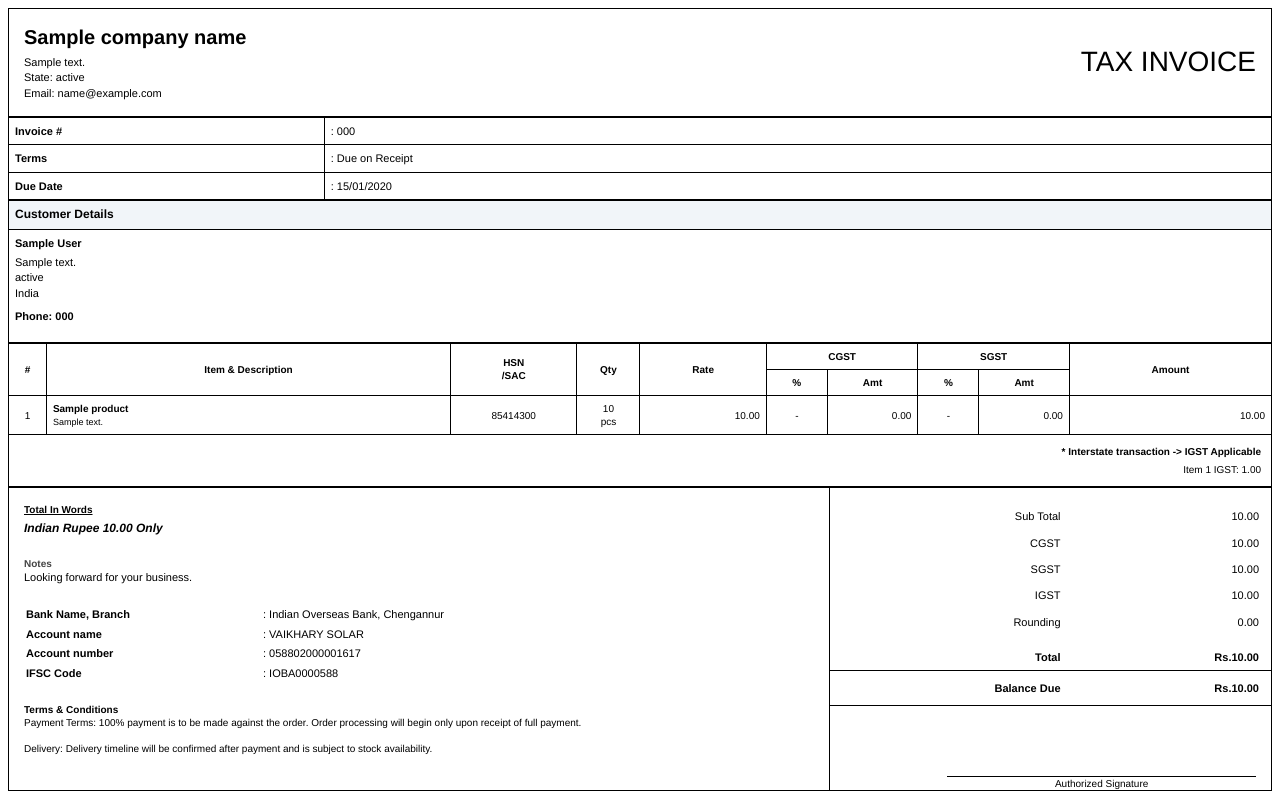
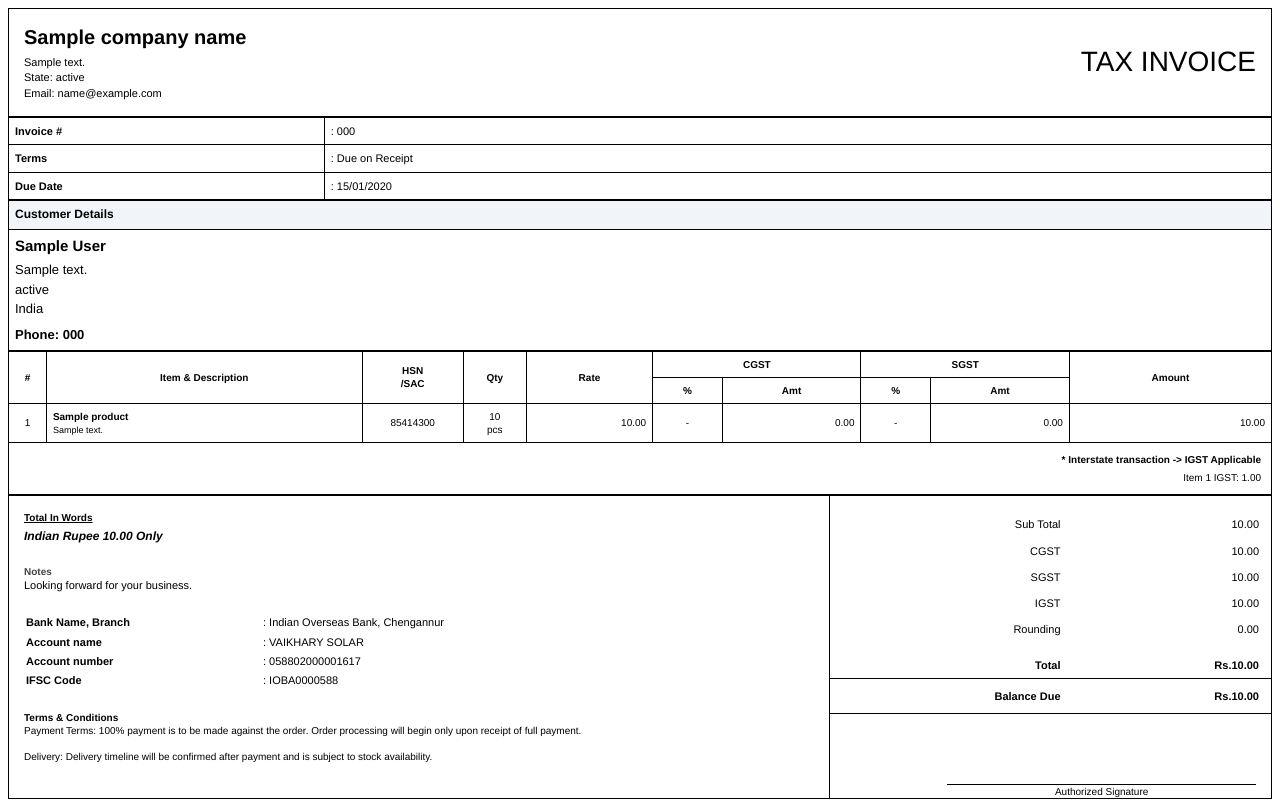
Before and after one commit to Adarsh-M-Nair/Solar-Billing-Software, a Django app: template backend/api/templates/api/invoice_pdf.html in a window 1280 px wide. Run offline with Django 5.2, Linux system fonts and the light colour scheme; tables that the repository leaves empty hold one stand-in row (values such as "Sample post"); the template is opened without the code that fills it: values that come from a table or form of the project are taken from there, most other values are stand-ins (such as "Sample title", 1, 10 or a date in 2020).

Commit message:
Invoice and Product Page updated

```diff
--- a/backend/api/templates/api/invoice_pdf.html
+++ b/backend/api/templates/api/invoice_pdf.html
@@ -86,6 +86,17 @@
         .mid-text {
             font-size: 11px;
             line-height: 1.4;
+        }
+
+        .customer-name {
+            font-size: 15px;
+            font-weight: bold;
+            margin-bottom: 5px;
+        }
+
+        .customer-details {
+            font-size: 13px;
+            line-height: 1.5;
         }
 
         .totals-grid td {
@@ -177,14 +188,14 @@
         </tr>
         <tr>
             <td style="height: 100px;">
-                <div class="font-bold mid-text">{{ invoice.customer.name }}</div>
-                <div class="mid-text" style="margin-top: 4px;">
+                <div class="customer-name">{{ invoice.customer.name }}</div>
+                <div class="customer-details" style="margin-top: 4px;">
                     {{ invoice.customer.address }}<br>
                     {{ invoice.customer.state }}<br>
                     India
                 </div>
                 {% if invoice.customer.phone_number %}
-                <div class="font-bold" style="margin-top: 8px;">Phone: {{ invoice.customer.phone_number }}</div>
+                <div class="font-bold" style="font-size: 13px; margin-top: 8px;">Phone: {{ invoice.customer.phone_number }}</div>
                 {% endif %}
             </td>
         </tr>
@@ -195,19 +206,19 @@
         <thead>
             <tr>
                 <th rowspan="2" style="width: 3%;">#</th>
-                <th rowspan="2" style="width: 32%;">Item &amp; Description</th>
-                <th rowspan="2" style="width: 10%;">HSN<br>/SAC</th>
+                <th rowspan="2" style="width: 25%;">Item &amp; Description</th>
+                <th rowspan="2" style="width: 8%;">HSN<br>/SAC</th>
                 <th rowspan="2" style="width: 5%;">Qty</th>
                 <th rowspan="2" style="width: 10%;">Rate</th>
-                <th colspan="2" style="width: 12%;">CGST</th>
-                <th colspan="2" style="width: 12%;">SGST</th>
+                <th colspan="2" style="width: 16.5%;">CGST</th>
+                <th colspan="2" style="width: 16.5%;">SGST</th>
                 <th rowspan="2" style="width: 16%;">Amount</th>
             </tr>
             <tr>
-                <th>%</th>
-                <th>Amt</th>
-                <th>%</th>
-                <th>Amt</th>
+                <th style="width: 5.5%;">%</th>
+                <th style="width: 11%;">Amt</th>
+                <th style="width: 5.5%;">%</th>
+                <th style="width: 11%;">Amt</th>
             </tr>
         </thead>
         <tbody>
```
Also changed, not shown: frontend/src/pages/Products.jsx (+46 -8 lines).
